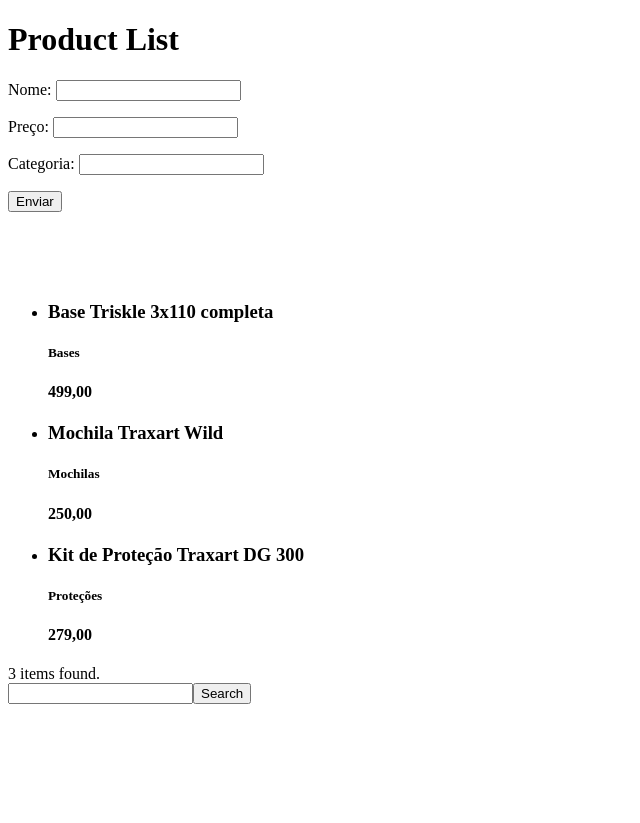
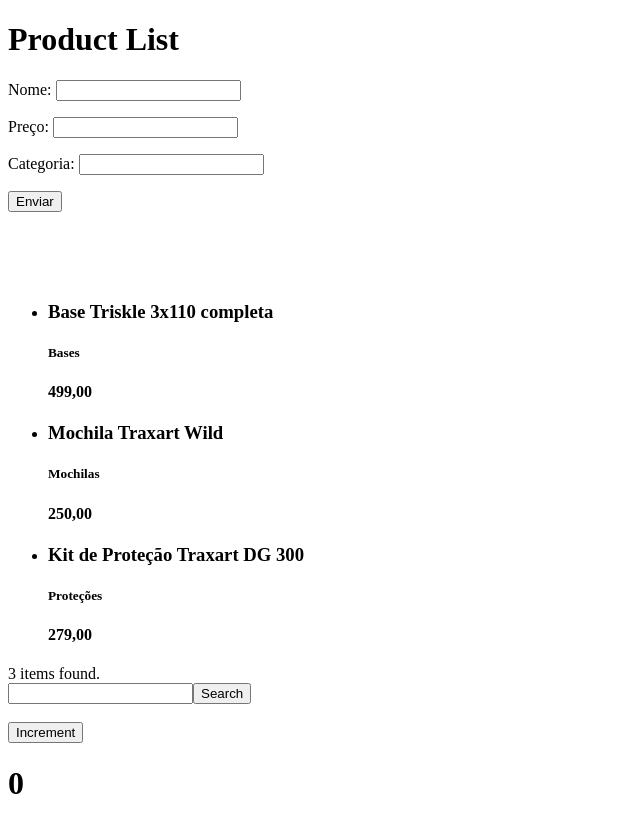
Before and after one commit to mabner/ffav-exercicio-03, a Vue app: page / in a window 1280 px wide. Shown: the whole page, without its empty margins (0-640 px from the left). Before the commit the page ends 800 px from the top, so only its background shows below. Built offline with nearby package versions, Linux system fonts and the light colour scheme.

Commit message:
store example code

```diff
--- a/package.json
+++ b/package.json
@@ -1,5 +1,5 @@
 {
-  "name": "exercicio-02",
+  "name": "exercicio-03",
   "version": "0.1.0",
   "private": true,
   "scripts": {
@@ -10,7 +10,8 @@
   "dependencies": {
     "core-js": "^3.6.5",
     "vue": "^2.6.11",
-    "vue-router": "^3.5.1"
+    "vue-router": "^3.5.1",
+    "vuex": "^3.6.2"
   },
   "devDependencies": {
     "@vue/cli-plugin-babel": "^4.5.13",
--- a/src/App.vue
+++ b/src/App.vue
@@ -1,14 +1,21 @@
 <template>
 	<div id="app">
-    <Header pageHeader="Product List"/>
+		<Header pageHeader="Product List" />
 		<div>
-      <ProductForm :onAddProduct="handleOnAddProduct"/>
+			<ProductForm :onAddProduct="handleOnAddProduct" />
 		</div>
 		<div>
-      <ProductsList :products="listedProducts.length > 0 ? listedProducts : products"/>
+			<ProductsList
+				:products="listedProducts.length > 0 ? listedProducts : products"
+			/>
 		</div>
 		<div>
-      <SearchBar :onSearch="handleSearchProducts"/>
+			<SearchBar :onSearch="handleSearchProducts" />
+		</div>
+		<div>
+      <br />
+			<button v-on:click="increment">Increment</button>
+			<h1>{{ $store.state.count }}</h1>
 		</div>
 	</div>
 </template>
@@ -21,7 +28,7 @@
 
 	export default {
 		name: 'App',
-  components: {Header, ProductForm, ProductsList, SearchBar},
+		components: { Header, ProductForm, ProductsList, SearchBar },
 		data() {
 			return {
 				products: [
@@ -51,13 +58,17 @@
 			},
 			handleSearchProducts(productName) {
 				const results = this.products.filter((prod) =>
-          prod.productName.startsWith(productName));
+					prod.productName.startsWith(productName)
+				);
 				if (results.length > 0) {
 					this.listedProducts = results;
 				} else {
 					this.listedProducts = this.products;
 				}
 			},
+			increment() {
+				this.$store.dispatch('increment');
+			},
 		},
 	};
 </script>
--- a/src/main.js
+++ b/src/main.js
@@ -1,8 +1,12 @@
-import Vue from 'vue'
-import App from './App.vue'
+import Vue from 'vue';
 
-Vue.config.productionTip = false
+import { store } from './store';
+
+import App from './App.vue';
+
+Vue.config.productionTip = false;
 
 new Vue({
-  render: h => h(App),
-}).$mount('#app')
+	store,
+	render: (h) => h(App),
+}).$mount('#app');
--- /dev/null
+++ b/src/store.js
@@ -0,0 +1,22 @@
+import Vue from 'vue';
+import VueRouter from 'vue-router';
+import Vuex from 'vuex';
+
+Vue.use(VueRouter);
+Vue.use(Vuex);
+
+export const store = new Vuex.Store({
+	state: {
+		count: 0,
+	},
+	mutations: {
+		increment(state) {
+			state.count++;
+		},
+	},
+	actions: {
+		increment(context) {
+			context.commit('increment');
+		},
+	},
+});
```
Also changed, not shown: 1 other file (tests, documents, lock files or other folders). Lines whose indentation alone changed are shown as unchanged.
